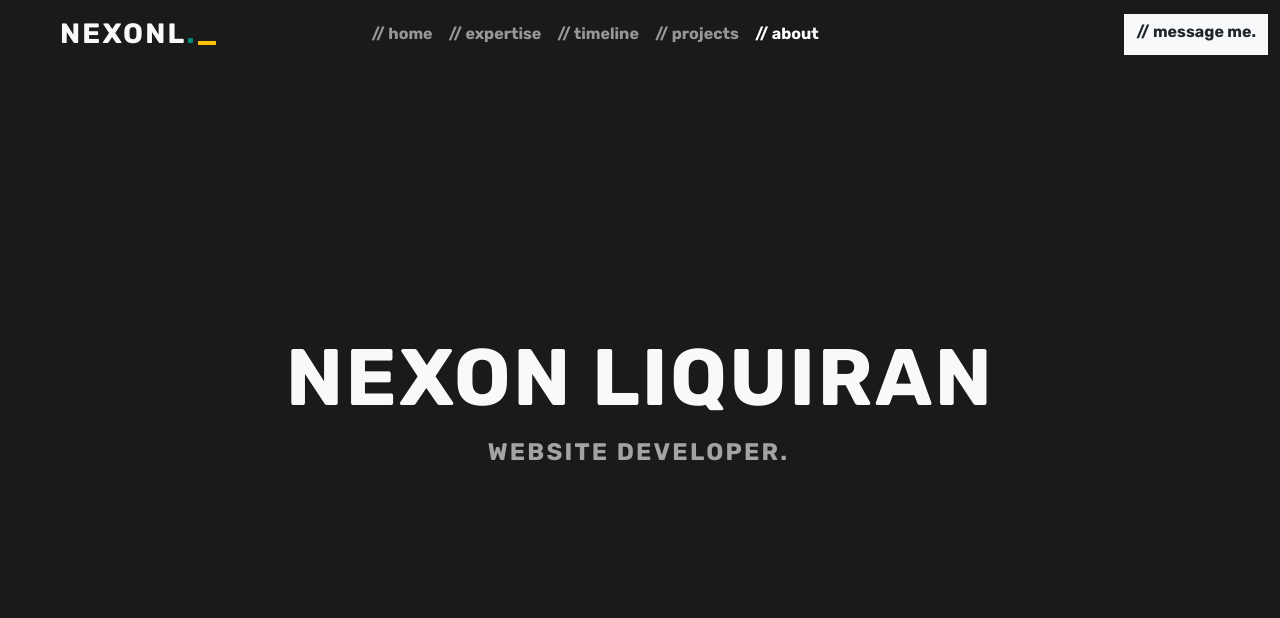
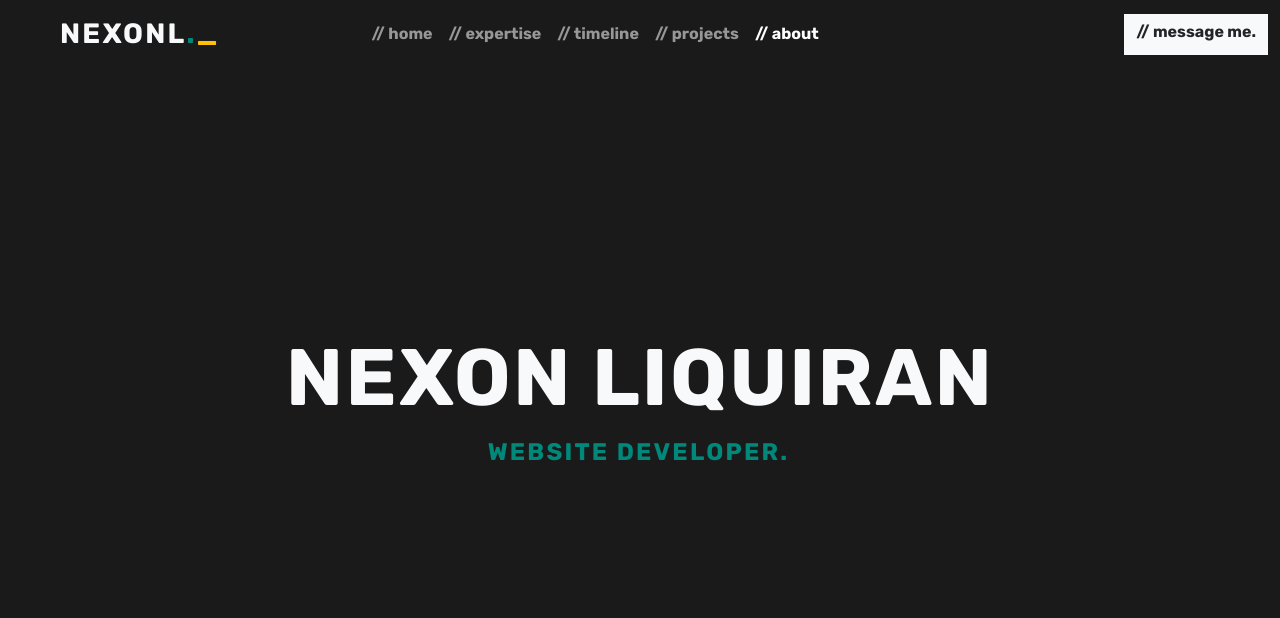
Before and after one commit to NexonL13/my-portfolio, a website: page index.html in a window 1280 px wide. Shown: the top 618 px of the page. Drawn offline with nearby package versions, Linux system fonts and the light colour scheme.

Commit message:
Update index.html

```diff
--- a/index.html
+++ b/index.html
@@ -67,7 +67,7 @@
                 <div class="fw-bold display-1 text-uppercase pb-md-2 pb-3 letter-spacing-1">
                   Nexon Liquiran
                 </div>
-                <div class="typewriter fw-bold fs-4 text-uppercase text-secondary letter-spacing-1">
+                <div class="typewriter fw-bold fs-4 text-uppercase text-primary letter-spacing-1">
                   Website Developer.
                 </div>
               </div>
```
